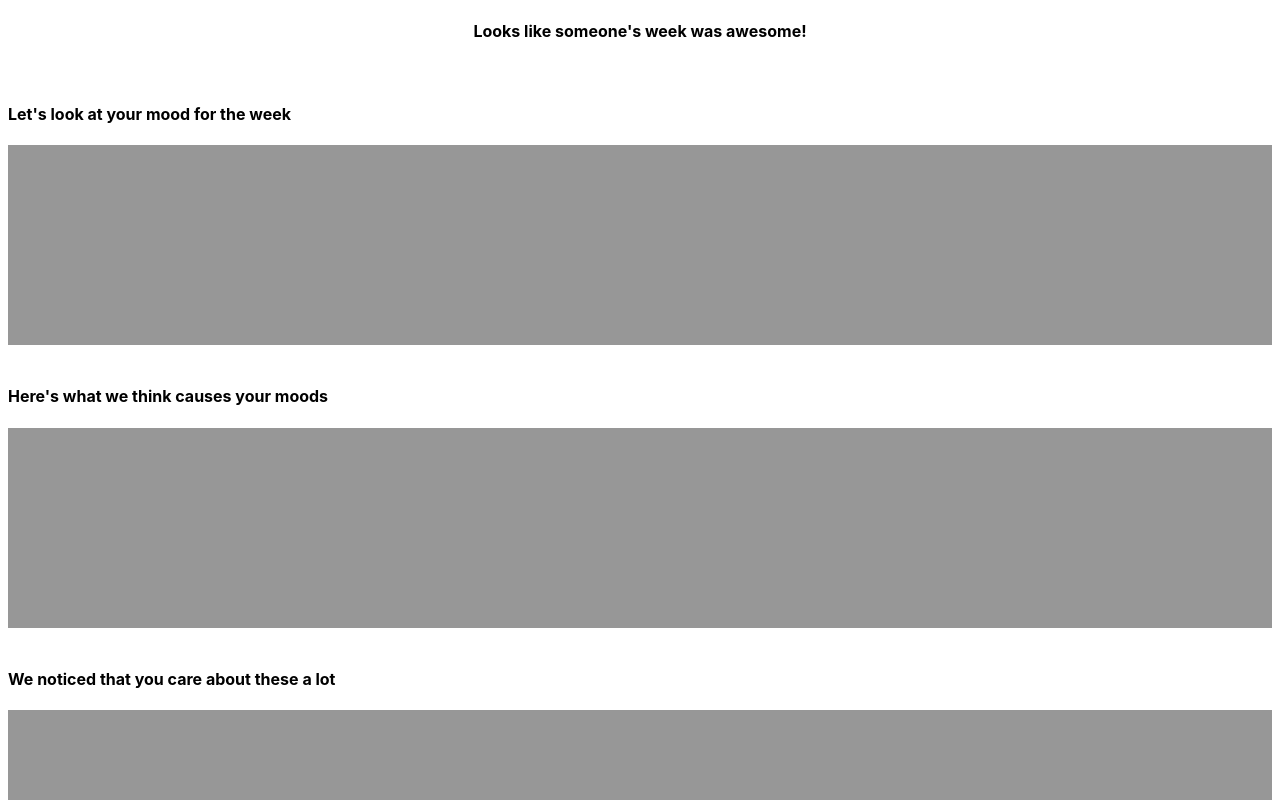
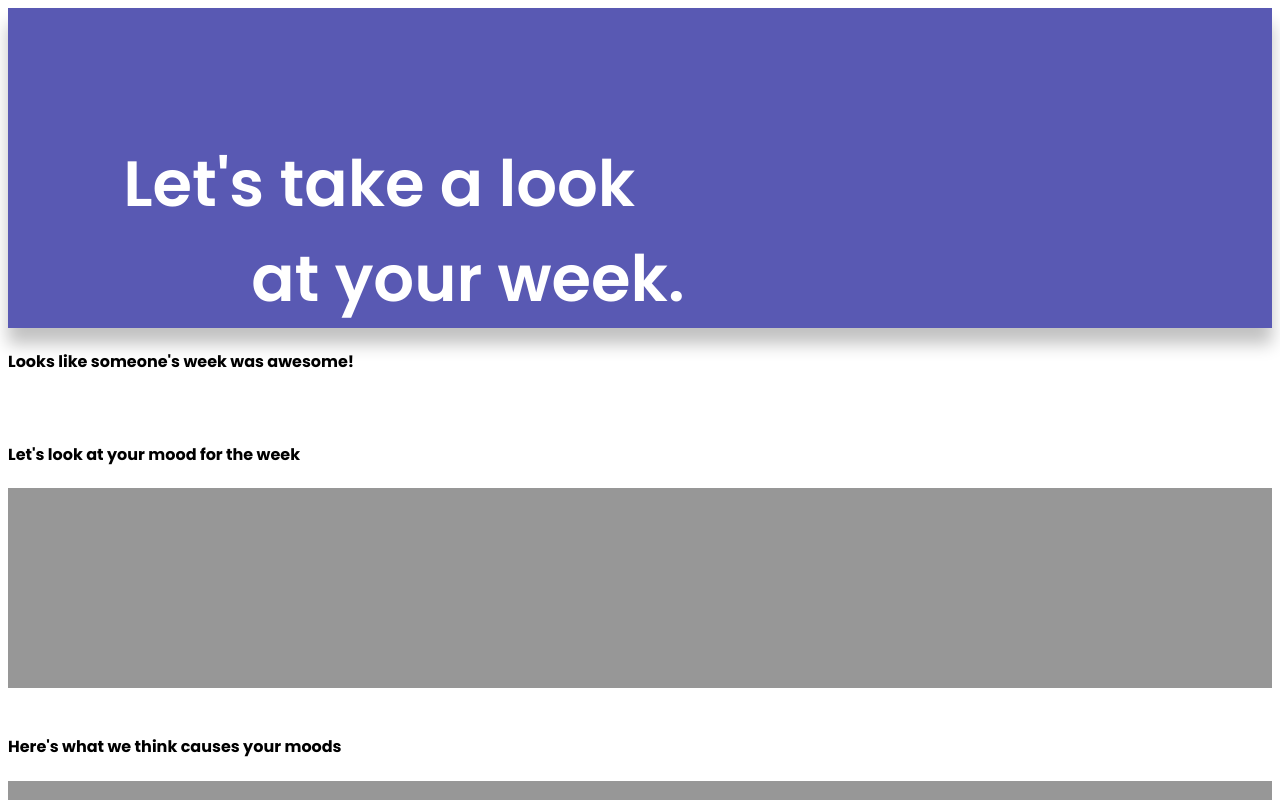
Before and after one commit to JadeMaveric/DearJarvis, a React (Create React App) app in the folder client/: page / in a window 1280 px wide. Shown: the top 800 px of the page. Built offline with nearby package versions, Linux system fonts and the light colour scheme; the HTML template or start-up script is replaced by a standard one.

Commit message:
changes to ui by kilo

```diff
--- a/client/src/App.css
+++ b/client/src/App.css
@@ -1,12 +1,57 @@
+@import url('https://fonts.googleapis.com/css?family=Poppins:400,700,600&display=swap');
+
 .App
 {
-  margin-top: 20px;
+  font-family: 'Poppins', sans-serif;
 }
 
-.summary
+.top-cont{
+    background-color: rgb(89, 89, 179);
+    min-height: 20em;
+    z-index: -1;
+    overflow: hidden;
+    box-shadow: 0em 1em 1em #c2c2c2;
+}
+
+.tab {
+    position:absolute;left:2em;
+}
+
+
+h3{
+    margin-left: 1.8em;
+    margin-top: 2em;
+    color: white;
+    z-index: 0;
+    position: relative;
+    width: 50%;
+    font-size: 4rem;
+    font-weight: 600;
+}
+
+
+
+
+
+
+/*.summary
 {
   text-align: center;
-}
+  padding:0.7em;
+  border-radius: 0.5em;
+  background-color: rgb(255, 0, 0) ;   to be replaced with variable
+  box-sizing: border-box;
+  color: rgb(255, 255, 255);
+  font-family: 'Poppins', sans-serif;
+  box-shadow: 0em 0.2em #cecece;
+  font-size: 1.6em;
+  font-weight: 600 ;
+}*/
+
+
+
+
+
 
 .temp
 {
--- a/client/src/App.js
+++ b/client/src/App.js
@@ -8,23 +8,27 @@ class App extends React.Component {
   }
   render() {
     return (
-      <div className="App container">
-        <h4 className="summary alert alert-success">Looks like someone's {this.state.unit} was awesome!</h4>
-        <br/>
+      <div className="App">
+        <div className="top-cont">
+          <h3 >Let's take a look<br /><span className="tab">at your {this.state.unit}.</span></h3>
+        </div>
+        <div className=" container">
+          <h4 className="summary ">Looks like someone's {this.state.unit} was awesome!</h4>
+          <br />
           <h4>Let's look at your mood for the {this.state.unit}</h4>
           <div className="temp">
             { //FOR SHAWN
               //Insert line graph of happiness wrt day here
             }
           </div>
-        <br/>
+          <br />
           <h4>Here's what we think causes your moods</h4>
           <div className="temp">
             { //FOR KUNAL
               // Make a table with mood images on one side and causes on the other
             }
           </div>
-        <br/>
+          <br />
           <h4>We noticed that you care about these a lot</h4>
           <div className="temp">
             { //FOR SHAWN
@@ -41,6 +45,8 @@ class App extends React.Component {
             }
           </div>
         </div>
+      </div>
+
     );
   }
 
```
Lines whose indentation alone changed are shown as unchanged.
